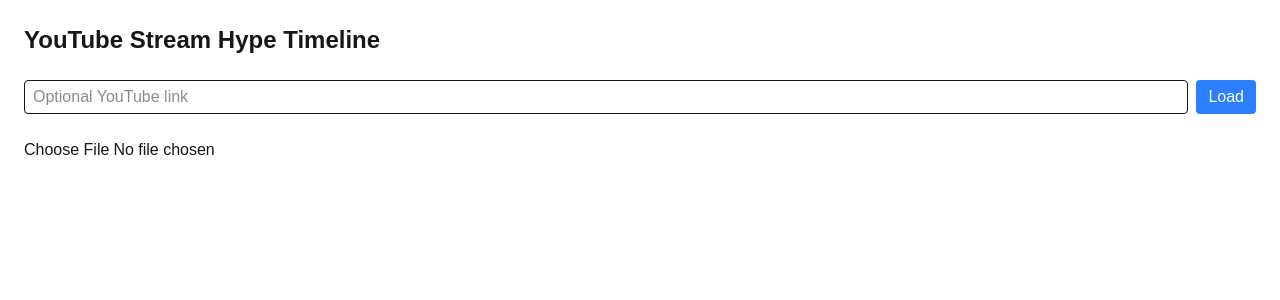
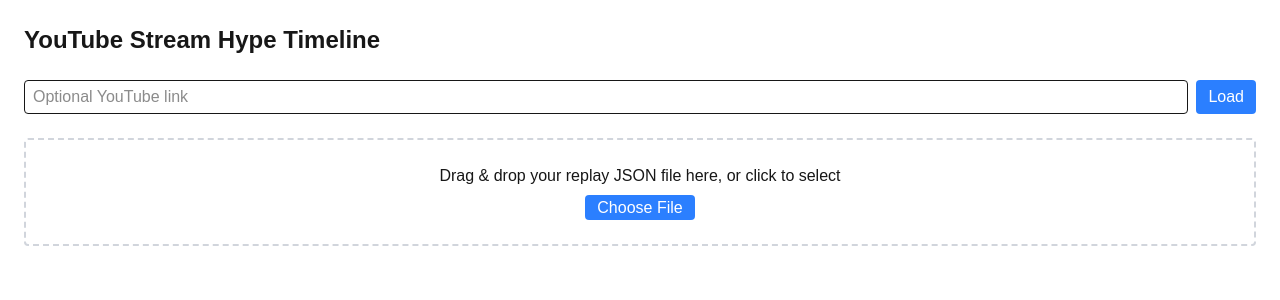
Before and after one commit to crammiee/youHype, a Next.js app in the folder youhype/: page / in a window 1280 px wide. Shown: the top 300 px of the page. Built offline with nearby package versions, Linux system fonts and the light colour scheme.

Commit message:
feat: enhance FilePicker component with drag-and-drop functionality and improve file input handling

```diff
--- a/youhype/src/components/common/FilePicker.tsx
+++ b/youhype/src/components/common/FilePicker.tsx
@@ -1,20 +1,66 @@
 "use client";
+
+import { useState, DragEvent } from "react";
 
 interface Props {
   onFileSelected: (file: File) => void;
 }
 
 export default function FilePicker({ onFileSelected }: Props) {
+  const [isDragging, setIsDragging] = useState(false);
+
+  function handleDrop(e: DragEvent<HTMLDivElement>) {
+    e.preventDefault();
+    setIsDragging(false);
+
+    if (e.dataTransfer.files && e.dataTransfer.files.length > 0) {
+      const file = e.dataTransfer.files[0];
+      onFileSelected(file);
+      e.dataTransfer.clearData();
+    }
+  }
+
+  function handleDragOver(e: DragEvent<HTMLDivElement>) {
+    e.preventDefault();
+    setIsDragging(true);
+  }
+
+  function handleDragLeave() {
+    setIsDragging(false);
+  }
+
+  function handleFileInput(e: React.ChangeEvent<HTMLInputElement>) {
+    if (e.target.files && e.target.files.length > 0) {
+      const file = e.target.files[0];
+      onFileSelected(file);
+    }
+  }
+
   return (
-    <div>
+    <div
+      onDrop={handleDrop}
+      onDragOver={handleDragOver}
+      onDragLeave={handleDragLeave}
+      className={`border-2 border-dashed rounded p-6 text-center cursor-pointer transition-colors ${
+        isDragging ? "border-blue-500 bg-blue-50" : "border-gray-300"
+      }`}
+    >
+      <p className="mb-2">
+        Drag & drop your replay JSON file here, or click to select
+      </p>
       <input
         type="file"
-        accept=".txt, .json"
-        onChange={(e) => {
-          const file = e.target.files?.[0];
-          if (file) onFileSelected(file);
-        }}
+        accept=".json"
+        onChange={handleFileInput}
+        className="hidden"
+        id="fileInput"
       />
+      <label
+        htmlFor="fileInput"
+        className="px-3 py-1 bg-blue-500 text-white rounded cursor-pointer"
+      >
+        Choose File
+      </label>
     </div>
   );
 }
```
